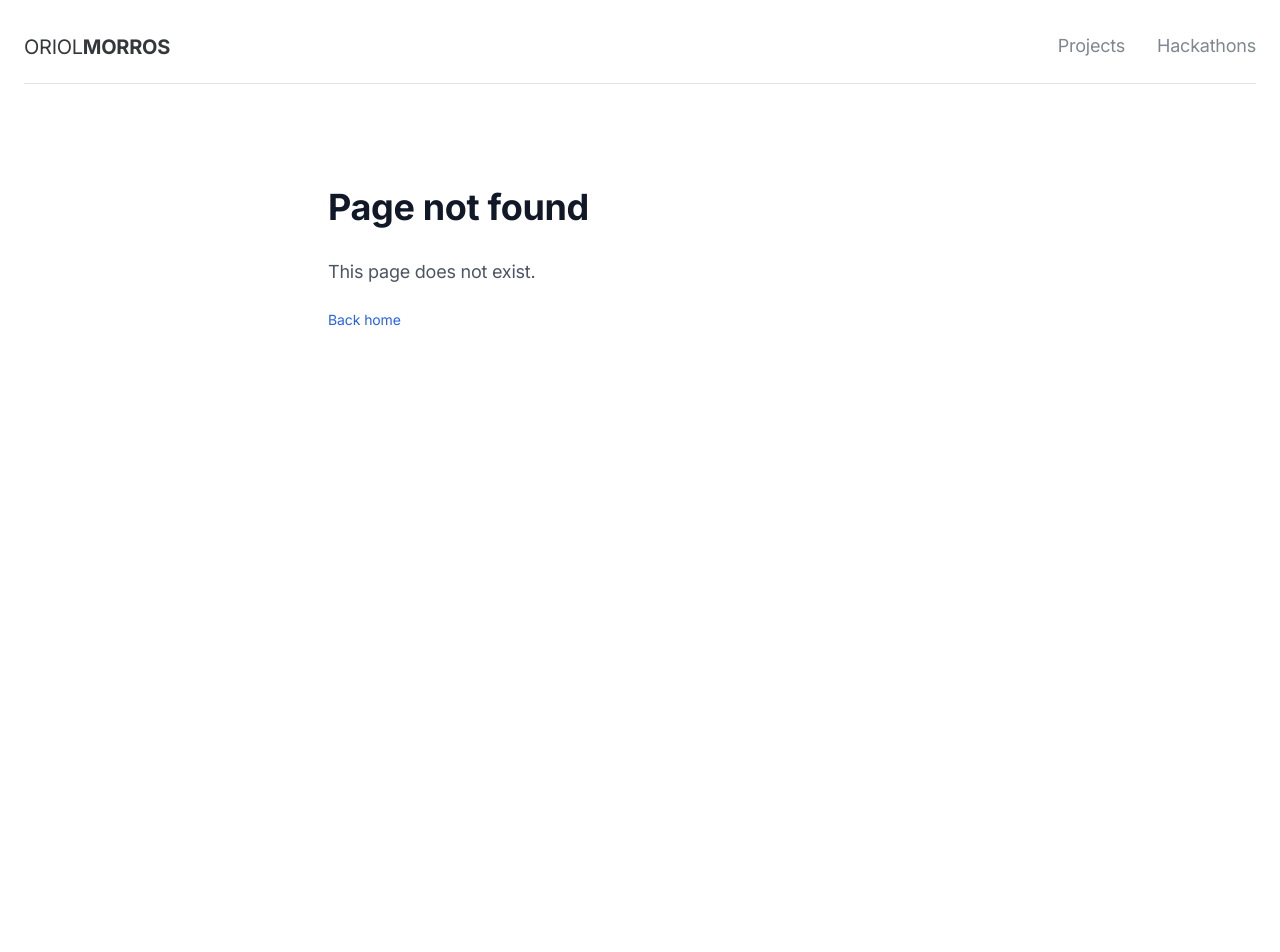
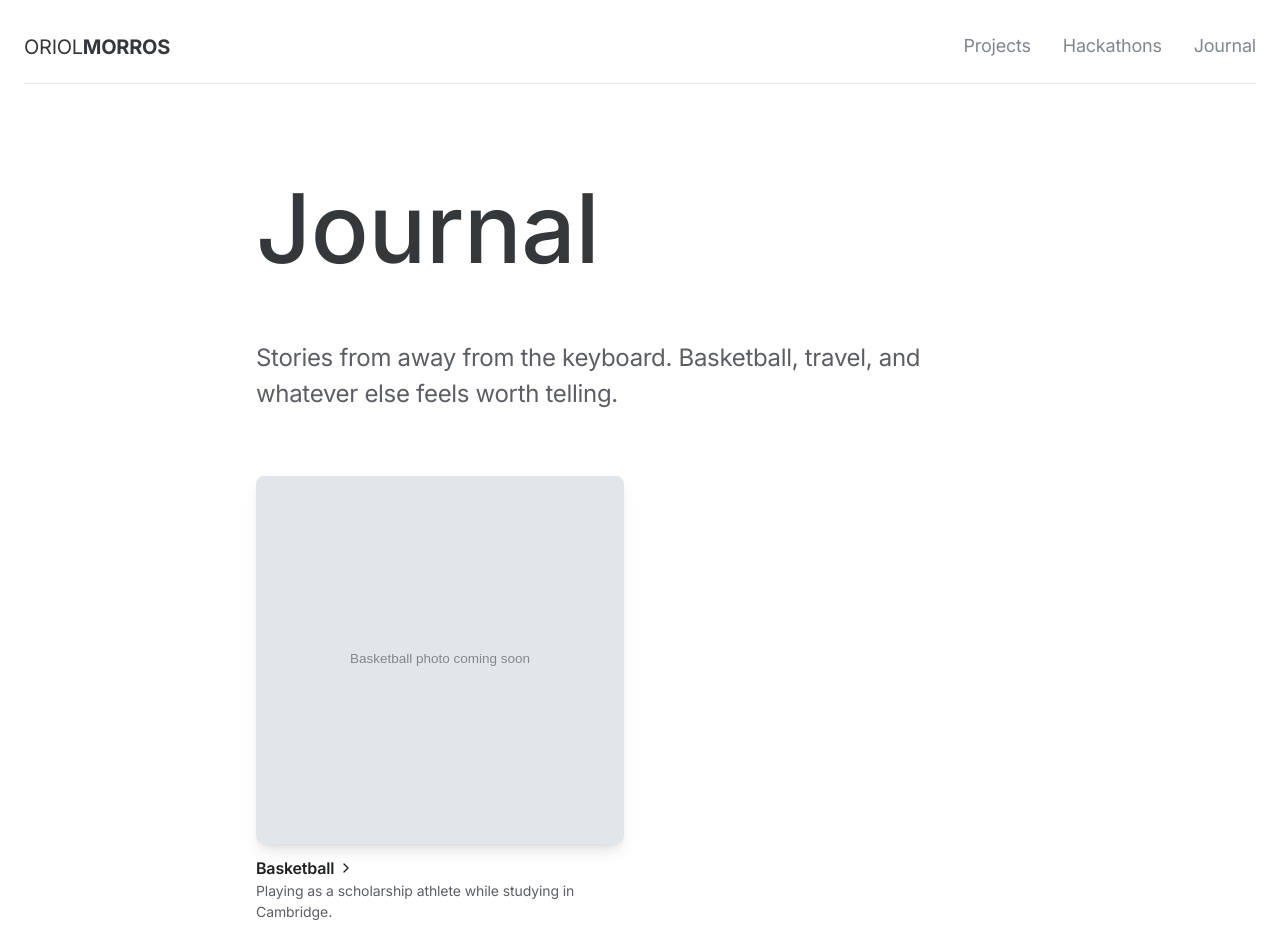
Before and after one commit to omorros/omorros.com, a Next.js app: page /journal in a window 1280 px wide. Before the commit this address had no page. Shown: the top 952 px of the page. Before the commit the page ends 800 px from the top, so only its background shows below. Built offline with nearby package versions, Linux system fonts and the light colour scheme.

Commit message:
Add journal section with basketball entry

```diff
--- /dev/null
+++ b/src/app/journal/[slug]/page.tsx
@@ -0,0 +1,78 @@
+import { notFound } from 'next/navigation'
+import type { Metadata } from 'next'
+import { Container, Spacer, Title } from '@/components/site/ui'
+import { ZoomImage } from '@/components/site/ZoomImage'
+import { journal } from '@/data/journal'
+
+interface PageProps {
+  params: { slug: string }
+}
+
+export function generateStaticParams() {
+  return journal.map((e) => ({ slug: e.slug }))
+}
+
+export function generateMetadata({ params }: PageProps): Metadata {
+  const entry = journal.find((e) => e.slug === params.slug)
+  if (!entry) return {}
+  return {
+    title: entry.title,
+    description: entry.tagline ?? entry.body[0],
+  }
+}
+
+export default function JournalEntryPage({ params }: PageProps) {
+  const entry = journal.find((e) => e.slug === params.slug)
+  if (!entry) notFound()
+
+  return (
+    <main className="pb-8">
+      <Container>
+        <Spacer size="xl" />
+
+        <Title size="sm">{entry.title}</Title>
+
+        <div className="mt-8 space-y-6 max-w-measure text-lg text-gray-700 md:text-xl">
+          {entry.body.map((paragraph, i) => (
+            <p key={i}>{paragraph}</p>
+          ))}
+        </div>
+
+        {entry.videoUrl && (
+          <div className="mt-12 rounded-lg overflow-hidden shadow-lg">
+            <video
+              src={entry.videoUrl}
+              autoPlay
+              muted
+              loop
+              playsInline
+              controls
+              className="w-full h-auto block"
+            />
+          </div>
+        )}
+
+        {entry.photos && entry.photos.length > 0 && (
+          <div className="grid grid-cols-1 sm:grid-cols-2 gap-4 mt-12 mb-32">
+            {entry.photos.map((photo) => (
+              <figure key={photo.src}>
+                <ZoomImage
+                  src={photo.src}
+                  alt={photo.caption ?? entry.title}
+                  className="w-full h-auto block rounded-lg shadow-lg"
+                />
+                {photo.caption && (
+                  <figcaption className="mt-2 text-sm text-gray-700">
+                    {photo.caption}
+                  </figcaption>
+                )}
+              </figure>
+            ))}
+          </div>
+        )}
+
+        {!entry.photos?.length && <div className="mb-32" />}
+      </Container>
+    </main>
+  )
+}
--- /dev/null
+++ b/src/app/journal/page.tsx
@@ -0,0 +1,54 @@
+import type { Metadata } from 'next'
+import Link from 'next/link'
+import { ChevronRight } from 'lucide-react'
+import { Container, Lead, Spacer, Title } from '@/components/site/ui'
+import { journal } from '@/data/journal'
+
+export const metadata: Metadata = {
+  title: 'Journal',
+  description: 'Stories from Oriol Morros away from the keyboard.',
+}
+
+export default function JournalPage() {
+  return (
+    <main className="pb-8">
+      <Container>
+        <Spacer size="xl" />
+
+        <Title>Journal</Title>
+
+        <Spacer size="lg" />
+
+        <Lead>
+          Stories from away from the keyboard. Basketball, travel, and
+          whatever else feels worth telling.
+        </Lead>
+
+        <div className="grid grid-cols-1 sm:grid-cols-2 gap-x-8 gap-y-12 mt-16 mb-32">
+          {journal.map((e) => (
+            <Link key={e.slug} href={`/journal/${e.slug}`} className="group block">
+              {/* eslint-disable-next-line @next/next/no-img-element */}
+              <img
+                src={e.cardImage}
+                alt={e.title}
+                className={`rounded-lg shadow-lg w-full aspect-square object-cover group-hover:shadow-xl transition-shadow ${e.cardImagePos ?? ''}`}
+              />
+              <div className="mt-3">
+                <p className="font-semibold text-gray-900 group-hover:text-blue-500 transition-colors">
+                  {e.title}
+                  <ChevronRight
+                    className="inline w-4 h-4 ml-1 align-[-2px]"
+                    aria-hidden="true"
+                  />
+                </p>
+                {e.tagline && (
+                  <p className="text-sm text-gray-700">{e.tagline}</p>
+                )}
+              </div>
+            </Link>
+          ))}
+        </div>
+      </Container>
+    </main>
+  )
+}
--- a/src/app/page.tsx
+++ b/src/app/page.tsx
@@ -85,11 +85,11 @@ export default function Page() {
 
           <div className="lg:w-1/2 lg:px-4">
             <Section>
-              <SectionTitle>Awards</SectionTitle>
+              <SectionTitle link="/journal">Journal</SectionTitle>
               <SectionBody>
                 <p>
-                  Overall winner at Voice AI Hack London 2026 and Cosine track
-                  winner at the On-Device Agent Hackathon.
+                  Stories from away from the keyboard, like playing basketball
+                  as a scholarship athlete while studying.
                 </p>
               </SectionBody>
             </Section>
--- a/src/app/sitemap.ts
+++ b/src/app/sitemap.ts
@@ -1,6 +1,7 @@
 import { MetadataRoute } from 'next'
 import { siteConfig } from '@/lib/constants'
 import { projects } from '@/data/projects'
+import { journal } from '@/data/journal'
 
 export default function sitemap(): MetadataRoute.Sitemap {
   const projectPages = projects
@@ -11,6 +12,13 @@ export default function sitemap(): MetadataRoute.Sitemap {
       changeFrequency: 'monthly' as const,
       priority: 0.6,
     }))
+
+  const journalPages = journal.map((e) => ({
+    url: `${siteConfig.url}/journal/${e.slug}`,
+    lastModified: new Date(),
+    changeFrequency: 'monthly' as const,
+    priority: 0.5,
+  }))
 
   return [
     {
@@ -31,6 +39,13 @@ export default function sitemap(): MetadataRoute.Sitemap {
       changeFrequency: 'monthly',
       priority: 0.8,
     },
+    {
+      url: `${siteConfig.url}/journal`,
+      lastModified: new Date(),
+      changeFrequency: 'monthly',
+      priority: 0.7,
+    },
     ...projectPages,
+    ...journalPages,
   ]
 }
--- a/src/components/site/Nav.tsx
+++ b/src/components/site/Nav.tsx
@@ -4,6 +4,7 @@ import Link from 'next/link'
 const LINKS = [
   { href: '/projects', label: 'Projects' },
   { href: '/hackathons', label: 'Hackathons' },
+  { href: '/journal', label: 'Journal' },
 ]
 
 export function Nav() {
--- /dev/null
+++ b/src/data/journal.ts
@@ -0,0 +1,32 @@
+// Personal journal entries. Undated stories, each with its own page at
+// /journal/<slug>. Cards on the index are square photos, like the Life
+// section. Body text is plain paragraphs written in Oriol's own voice.
+
+export interface JournalEntry {
+  slug: string
+  title: string
+  // One line under the title on the index card and the story page.
+  tagline?: string
+  // Square photo for the index card.
+  cardImage: string
+  // Optional Tailwind object-position class for the card crop.
+  cardImagePos?: string
+  // Story paragraphs, rendered in order.
+  body: string[]
+  photos?: { src: string; caption?: string }[]
+  videoUrl?: string
+}
+
+export const journal: JournalEntry[] = [
+  {
+    slug: 'basketball',
+    title: 'Basketball',
+    tagline: 'Playing as a scholarship athlete while studying in Cambridge.',
+    cardImage: '/images/journal/basketball-card.svg',
+    body: [
+      'I played basketball for as long as I can remember, first back home in Manresa and later in England.',
+      'At ARU in Cambridge I played as a basketball scholarship athlete while doing my degree. Training, games, and deadlines all at once taught me more about managing my time than any course did.',
+      'I am not playing competitively anymore, but the game is still a big part of who I am.',
+    ],
+  },
+]
```
Also changed, not shown: public/images/journal/basketball-card.svg (added).
